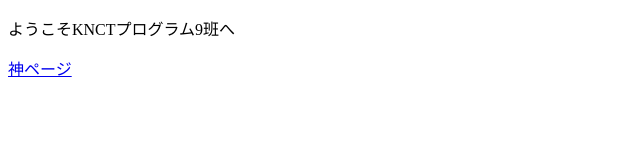
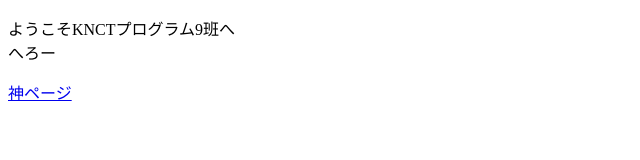
Before and after one commit to elect-gombe/html_test, a plain HTML site: page index.html in a window 1280 px wide. Shown: the whole page, without its empty margins (0-640 px from the left). Drawn offline with Linux system fonts and the light colour scheme.

Commit message:
indexに挨拶の追加

```diff
--- a/index.html
+++ b/index.html
@@ -6,6 +6,7 @@
   <body>
     <p>
       ようこそKNCTプログラム9班へ<br>
+      へろー
     </p>
     <a href="./page2.html">神ページ</a>
   </body>
```
